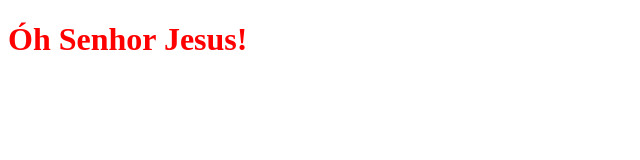
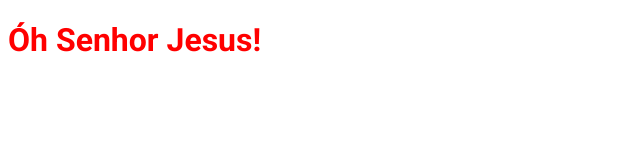
Before and after one commit to jonathancmpc/ignews, a Next.js app: page / in a window 1280 px wide. Shown: the top 160 px of the page, without its empty margins (0-640 px from the left). Built offline with nearby package versions, Linux system fonts and the light colour scheme.

Commit message:
:pencil2: Configuring extern font

```diff
--- /dev/null
+++ b/src/pages/_document.tsx
@@ -0,0 +1,20 @@
+import Document, { Html, Head, Main, NextScript } from 'next/document';
+
+export default class MyDocument extends Document {
+  render() {
+    return (
+      <Html>
+        <Head>
+          <link rel="preconnect" href="https://fonts.gstatic.com" />
+          <link href="https://fonts.googleapis.com/css2?family=Roboto:wght@400;700;900&display=swap" rel="stylesheet" />
+
+          <title>IG News</title>
+        </Head>
+        <body>
+          <Main />
+          <NextScript />
+        </body>
+      </Html>
+    )
+  }
+}
--- a/src/pages/index.tsx
+++ b/src/pages/index.tsx
@@ -2,6 +2,8 @@
 
 export default function Home() {
   return (
-    <h1 className={styles.title}>Óh Senhor Jesus!</h1>
+    <h1 className={styles.title}>
+      Óh Senhor Jesus!
+    </h1>
   )
 }
--- a/src/styles/home.module.scss
+++ b/src/styles/home.module.scss
@@ -1,3 +1,4 @@
 .title {
   color: red;
+  font-family: Roboto;
 }
```
